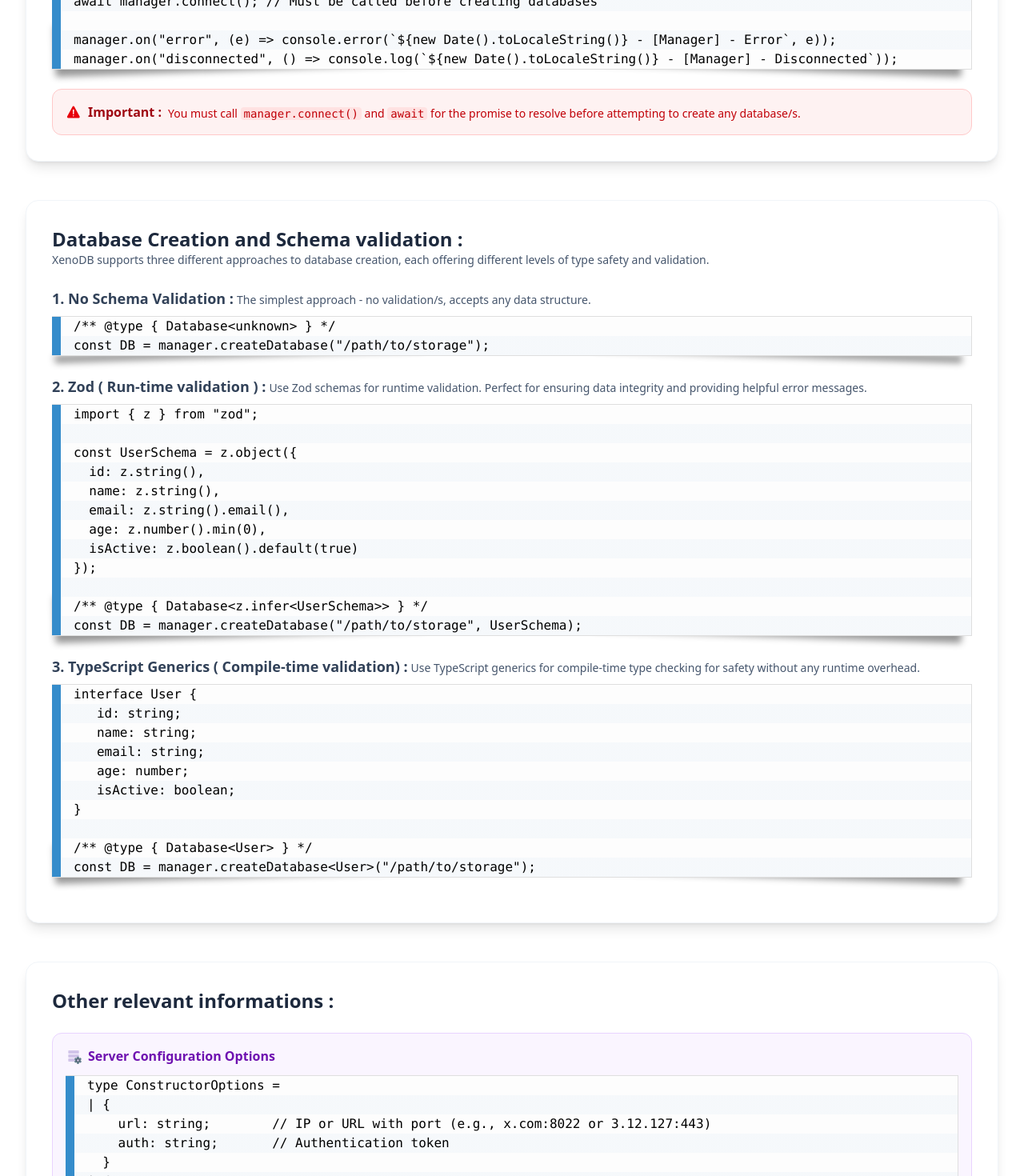
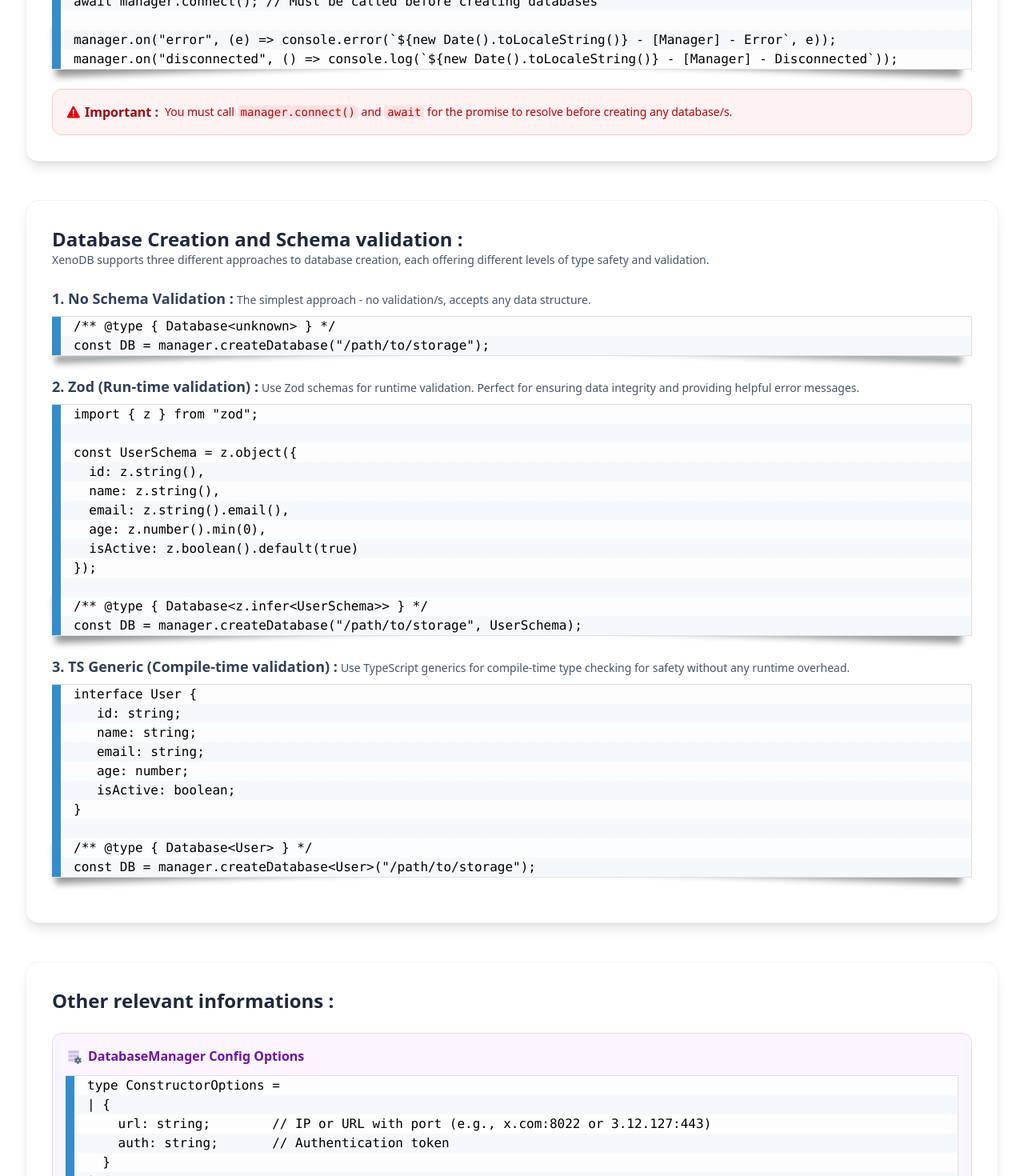
Before and after one commit to xenoDB/xenoSite, a React (Vite) app: page /client-implementation in a window 1280 px wide. Shown: the part 880-2350 px from the top of the page at 80% size. Built offline with nearby package versions, Linux system fonts and the light colour scheme.

Commit message:
sm follow up

```diff
--- a/src/pages/ClientImplementation.tsx
+++ b/src/pages/ClientImplementation.tsx
@@ -63,15 +63,17 @@ const features = [
 
 const connect = (
   <div className="mt-6 p-4 bg-red-50 border border-red-200 rounded-xl">
-    <div className="flex items-center gap-2">
-      <IoWarning className="w-5 h-5 text-red-600" />
-      <h4 className="font-semibold text-red-800">Important :</h4>
-      <p className="text-red-700 text-sm mt-1">
+    <div className="flex flex-col sm:flex-row sm:items-center sm:gap-2">
+      <div className="flex items-center gap-1 mb-1 sm:mb-0">
+        <IoWarning className="w-5 h-5 text-red-600" />
+        <h4 className="font-semibold text-red-800">Important :</h4>
+      </div>
+      <div className="text-red-700 text-sm">
         You must call{" "}
         <code className="bg-red-100 px-1 rounded">manager.connect()</code> and{" "}
         <code className="bg-red-100 px-1 rounded">await</code> for the promise
-        to resolve before attempting to create any database/s.
-      </p>
+        to resolve before creating any database/s.
+      </div>
     </div>
   </div>
 );
@@ -106,7 +108,7 @@ const ManagerSetup = (
 
 const noValidation = (
   <div className="mb-6">
-    <div className="flex items-center gap-1 mb-2">
+    <div className="flex gap-1 mb-2 flex-col sm:flex-row sm:items-center">
       <h3 className="text-lg font-semibold text-slate-700">
         1. No Schema Validation :
       </h3>
@@ -127,14 +129,14 @@ const noValidation = (
 
 const zodValidation = (
   <div className="mb-6">
-    <div className="flex items-center gap-1 mb-2">
+    <div className="flex flex-col sm:flex-row gap-1 mb-2 sm:items-center">
       <h3 className="text-lg font-semibold text-slate-700">
-        2. Zod ( Run-time validation ) :
+        2. Zod (Run-time validation) :
       </h3>
-      <p className="text-slate-600 text-sm mt-1">
+      <div className="text-slate-600 text-sm mt-1">
         Use Zod schemas for runtime validation. Perfect for ensuring data
         integrity and providing helpful error messages.
-      </p>
+      </div>
     </div>
     <CodeBlock
       code={
@@ -158,10 +160,10 @@ const zodValidation = (
 );
 
 const tsValidation = (
-  <div className="mb-6">
-    <div className="flex items-center gap-1 mb-2">
+  <div className="mb-6 items-center justify-left">
+    <div className="flex gap-1 mb-2 flex-col sm:flex-row sm:items-center">
       <h3 className="text-lg font-semibold text-slate-700">
-        3. TypeScript Generics ( Compile-time validation) :
+        3. TS Generic (Compile-time validation) :
       </h3>
       <p className="text-slate-600 text-sm mt-1">
         Use TypeScript generics for compile-time type checking for safety
@@ -210,7 +212,7 @@ const sslOptions = (
     <div className="flex-1 min-w-0">
       <h4 className="flex font-semibold text-purple-800 mb-1 gap-2">
         <FcDataConfiguration className="w-5 h-5 text-purple-600 mt-0.5" />
-        Server Configuration Options
+        DatabaseManager Config Options
       </h4>
       <div className="w-full overflow-auto rounded-md">
         <CodeBlock
```
